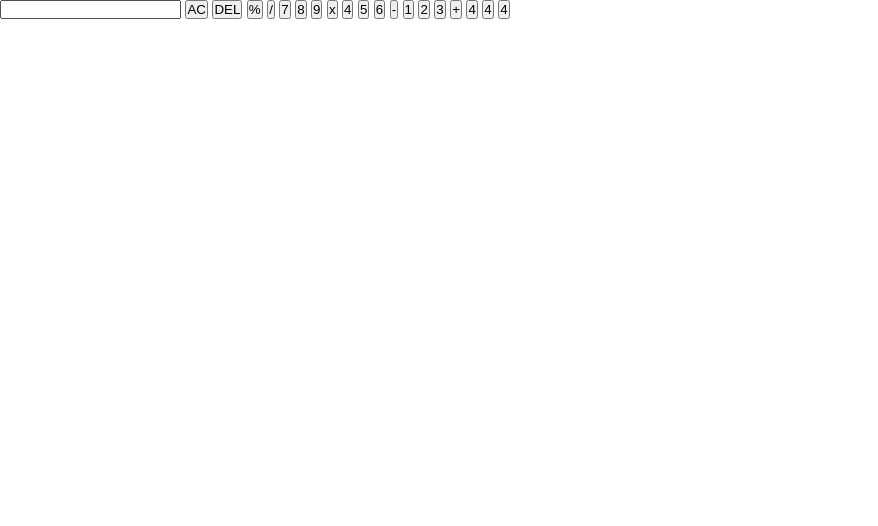
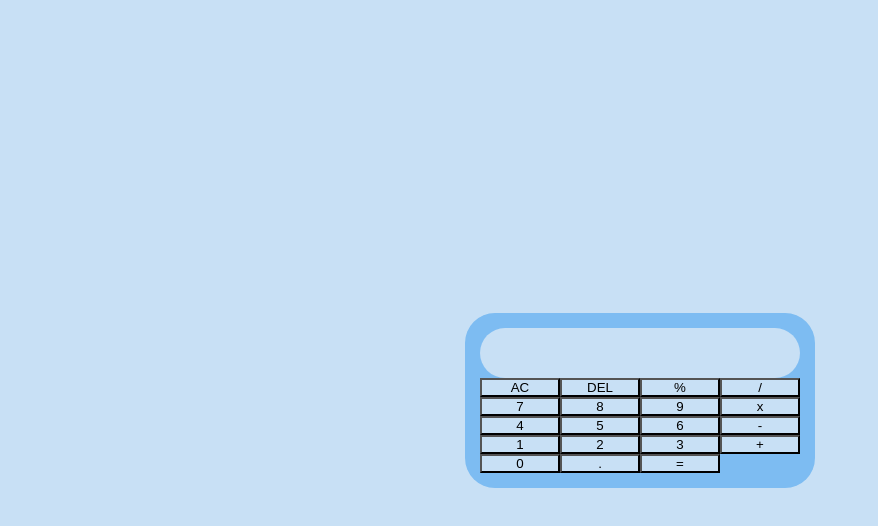
Before and after one commit to SadeJoseph/Calculator, a plain HTML site: page assets/index.html in a window 1280 px wide. Shown: the whole page, without its empty margins (0-878 px from the left). Drawn offline with Linux system fonts and the light colour scheme.

Commit message:
basic styling

```diff
--- a/assets/index.html
+++ b/assets/index.html
@@ -9,9 +9,9 @@
 </head>
 <body>
 
-
+<div class="container">
      <div class="calculator">
-        <input type="text" id="screen">
+        <input type="text" id="screen" name="display-screen">
         <button>AC</button>
         <button>DEL</button>
         <button>%</button>
@@ -28,11 +28,12 @@
         <button>2</button>
         <button>3</button>
         <button>+</button>
-        <button>4</button>
-        <button>4</button>
-        <button>4</button>
+        <button>0</button>
+        <button>.</button>
+        <button>=</button>
 
     </div>
+</div>
  <script src="script.js"></script>
 </body>
 </html>
--- a/assets/style.css
+++ b/assets/style.css
@@ -4,6 +4,29 @@
     box-sizing: border-box;
     font-family: sans-serif;
     outline: none;
+    background-color:rgb(200, 224, 245);
 
 
 }
+
+.container {
+    height: 100vh;
+    display: flex;
+    justify-content: center;
+    align-items: center;
+}
+
+.calculator {
+    padding: 15px;
+    border-radius: 30px;
+    background-color:rgb(125, 188, 242) ;
+    display: grid;
+    grid-template-columns: repeat(4,80px);
+}
+
+input{
+    grid-column: span 4 ;
+    height: 50px;
+    border: none;
+    border-radius: 30px;
+}
```
